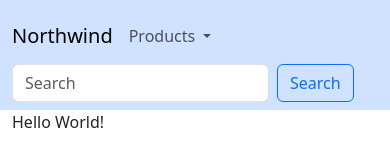
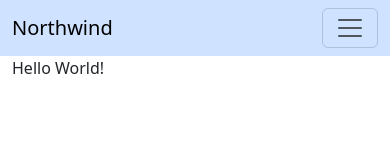
Before and after one commit to Ramirojj/Assigment1.0, a plain HTML site: page index.html in a window 390 px wide. Drawn offline with nearby package versions, Linux system fonts and the light colour scheme.

Commit message:
[1.09] Make the navbar collapsible

```diff
--- a/index.html
+++ b/index.html
@@ -21,9 +21,13 @@
     <nav class="navbar navbar-expand-md bg-primary-subtle">
         <div class="container-fluid">
           <a class="navbar-brand" href="#">Northwind</a>
-          <ul class="navbar-nav me-auto my-2 my-lg-0">
 
-            <li class="nav-item dropdown">
+          <button class="navbar-toggler" type="button" data-bs-toggle="collapse" data-bs-target="#navbarScroll" aria-controls="navbarScroll" aria-expanded="false" aria-label="Toggle navigation">
+            <span class="navbar-toggler-icon"></span>
+          </button>
+          <div class="collapse navbar-collapse" id="navbarScroll">
+            <ul class="navbar-nav me-auto my-2 my-lg-0">
+              <li class="nav-item dropdown">
                 <a class="nav-link dropdown-toggle" href="#" role="button" data-bs-toggle="dropdown" aria-expanded="false">
                   Products
                 </a>
@@ -33,13 +37,15 @@
                   <li><hr class="dropdown-divider"></li>
                   <li><a class="dropdown-item" href="#">Current Discounts</a></li>
                 </ul>
+              </li>
+            </ul>
+            <form class="d-flex" role="search">
+              <input class="form-control me-2" type="search" placeholder="Search" aria-label="Search">
+              <button class="btn btn-outline-primary" type="submit">Search</button>
+            </form>
+          </div>
 
 
-        </ul>
-          <form class="d-flex" role="search">
-            <input class="form-control me-2" type="search" placeholder="Search" aria-label="Search">
-            <button class="btn btn-outline-primary" type="submit">Search</button>
-          </form>
         </div>
       </nav>
       <div class="container-fluid">Hello World!</div>
```
